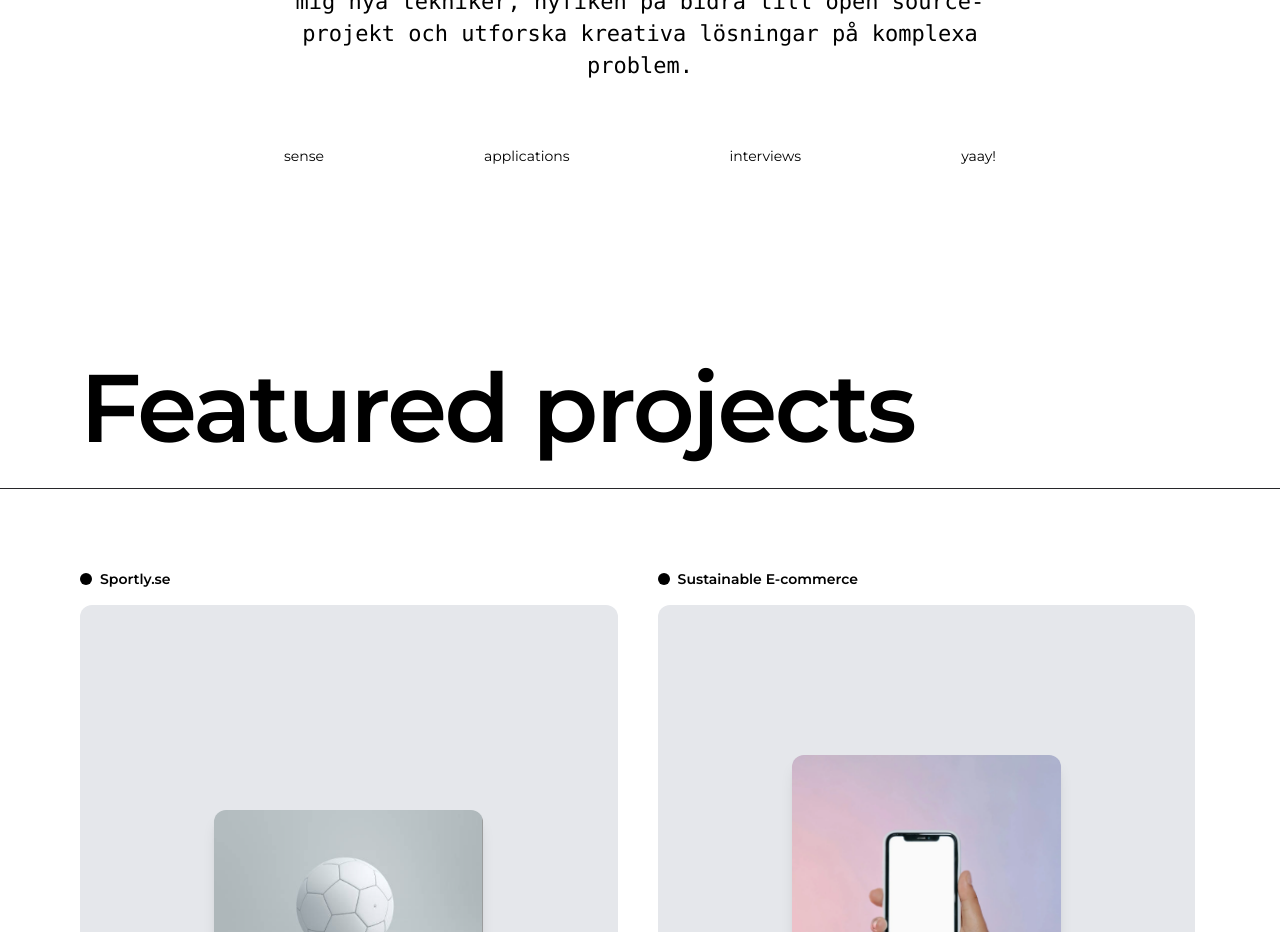
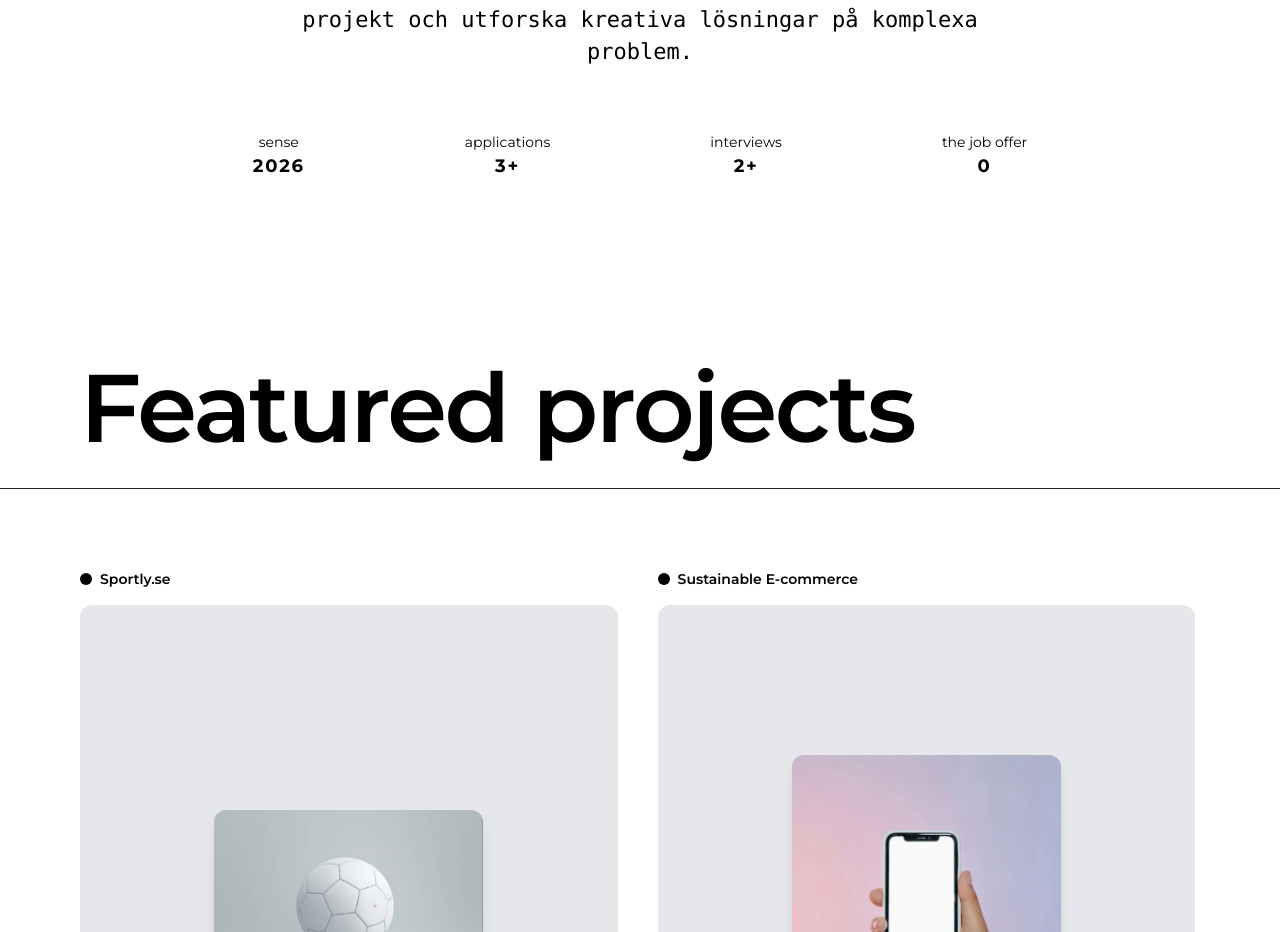
Before and after one commit to ns-develops/Portfolio-ns-dev.tech, a React (Vite) app: page / in a window 1280 px wide. Shown: the part 1240-2172 px from the top of the page. Built offline with nearby package versions, Linux system fonts and the light colour scheme; a web font is replaced by a local one.

Commit message:
upd numbers

```diff
--- a/src/components/Info.jsx
+++ b/src/components/Info.jsx
@@ -115,19 +115,35 @@
 
 {/* ===== TIMELINE / STATUS SEKTION ===== */}
 <motion.div
-  className="mt-16 flex flex-row items-center justify-center gap-24 md:gap-40 text-center flex-wrap"
+  className="mt-16 flex flex-row items-start justify-center gap-24 md:gap-40 text-center flex-wrap"
   initial={{ opacity: 0, y: 40 }}
   whileInView={{ opacity: 1, y: 0 }}
   viewport={{ once: true, amount: 0.4 }}
   transition={{ duration: 0.8, ease: "easeOut" }}
 >
-  <span className="text-sm lowercase">sense</span>
+  {/* sense */}
+  <div className="flex flex-col items-center leading-none">
+    <span className="text-sm lowercase">sense</span>
+    <span className="text-lg font-bold uppercase tracking-widest">2026</span>
+  </div>
 
-  <span className="text-sm lowercase">applications</span>
+  {/* applications */}
+  <div className="flex flex-col items-center leading-none">
+    <span className="text-sm lowercase">applications</span>
+    <span className="text-lg font-bold uppercase tracking-widest">3+</span>
+  </div>
 
-  <span className="text-sm lowercase">interviews</span>
+  {/* interviews */}
+  <div className="flex flex-col items-center leading-none">
+    <span className="text-sm lowercase">interviews</span>
+    <span className="text-lg font-bold uppercase tracking-widest">2+</span>
+  </div>
 
-  <span className="text-sm lowercase">Yaay!</span>
+  {/* job offer */}
+  <div className="flex flex-col items-center leading-none">
+    <span className="text-sm lowercase">the job offer</span>
+    <span className="text-lg font-bold uppercase tracking-widest">0</span>
+  </div>
 </motion.div>
     </motion.div>
   );
```
